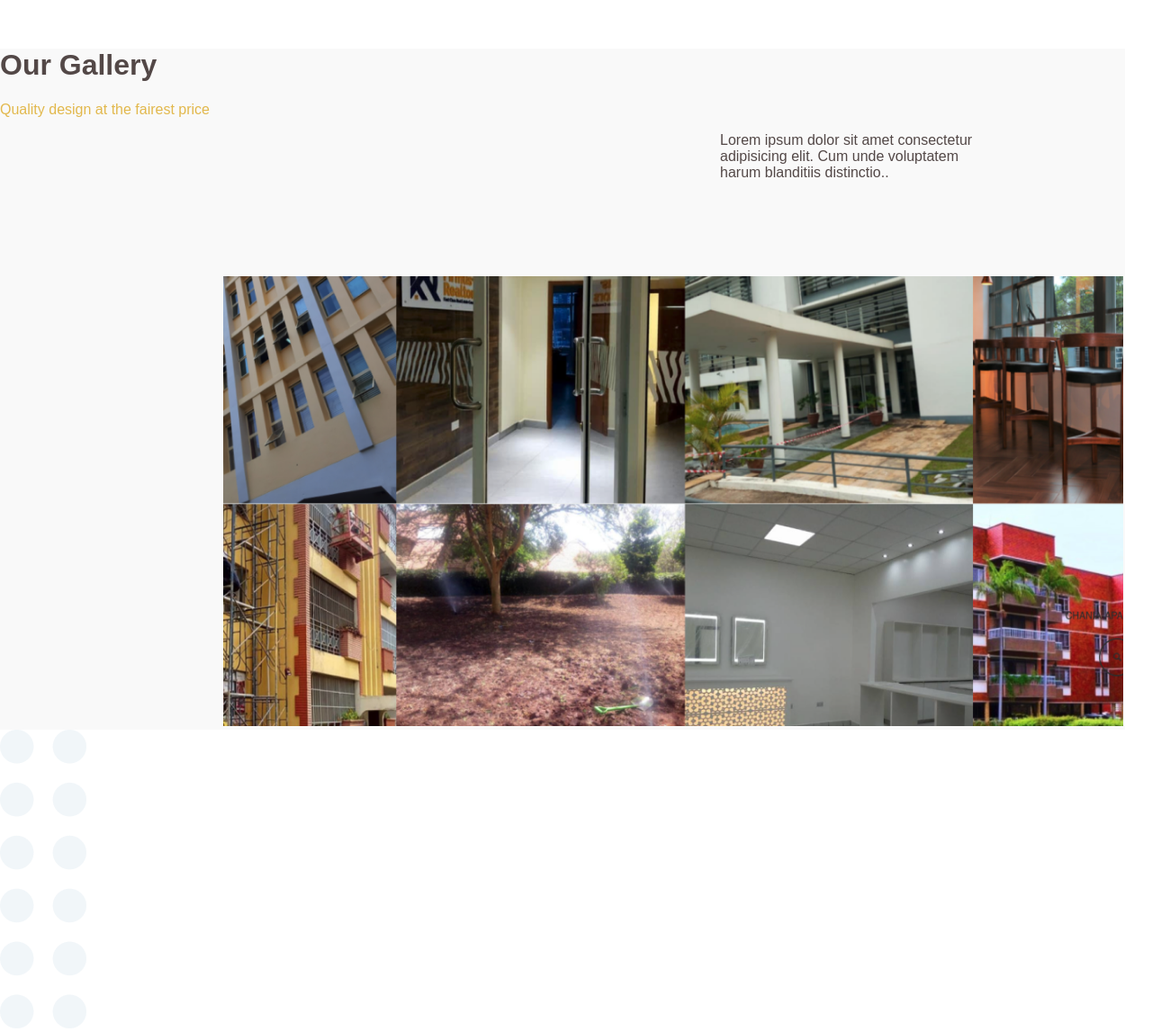
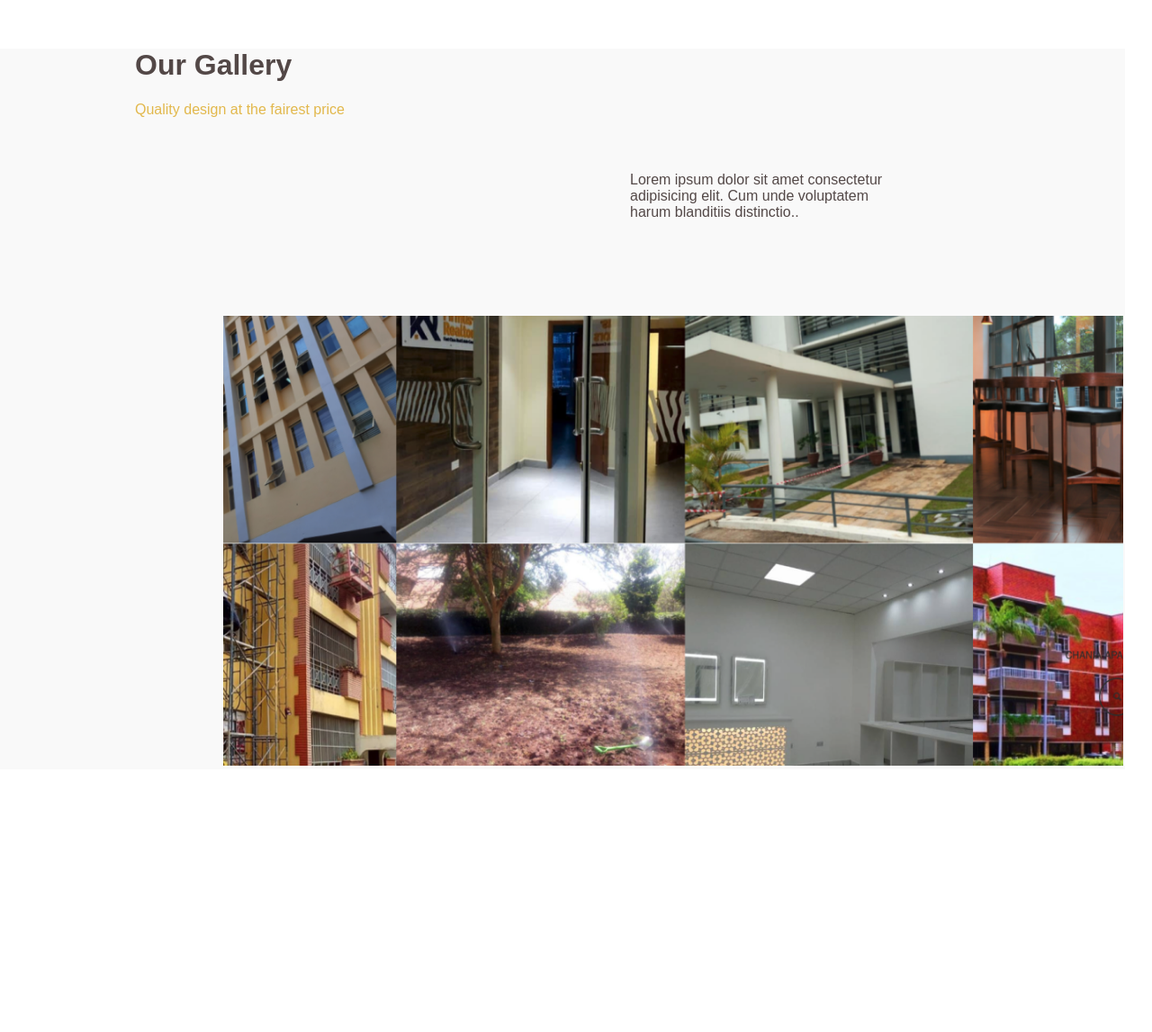
Before and after one commit to AyanaZhaparova/html-css, a plain HTML site: page index.html in a window 1280 px wide. Shown: the part 2151-3298 px from the top of the page at 90% size. After the commit the page ends 3006 px from the top, so only its background shows below. Drawn offline with Linux system fonts and the light colour scheme.

Commit message:
stylized p

```diff
--- a/index.html
+++ b/index.html
@@ -82,7 +82,7 @@
     <p>Lorem ipsum dolor sit amet consectetur adipisicing elit. Cum unde voluptatem harum blanditiis distinctio..</p>
     <img src="./images/image8.png">
       </div>
-      <img src="./images/image9.png">
+
     </main>
 
   </body>
--- a/styles.css
+++ b/styles.css
@@ -182,12 +182,16 @@ div .ex-4 a {
 .ex-6 h1 {
     color: rgba(83, 72, 71, 1);
     font-family: 'Raleway', sans-serif;
+    margin-left: 150px;
+
 }
 
 .ex-6 a {
     font-family: 'Poppins', sans-serif;
     color: rgba(226, 184, 76, 1);
     text-decoration: none;
+    margin-left: 150px;
+
 }
 .ex-6 img {
     margin-top: 90px;
@@ -199,5 +203,6 @@ div .ex-4 a {
     color: rgba(83, 72, 71, 1);
     font-family: 'Raleway', sans-serif;
     max-width: 300px;
-    margin-left: 800px;
+    margin-top: 60px;
+    margin-left: 700px;
 }
```
